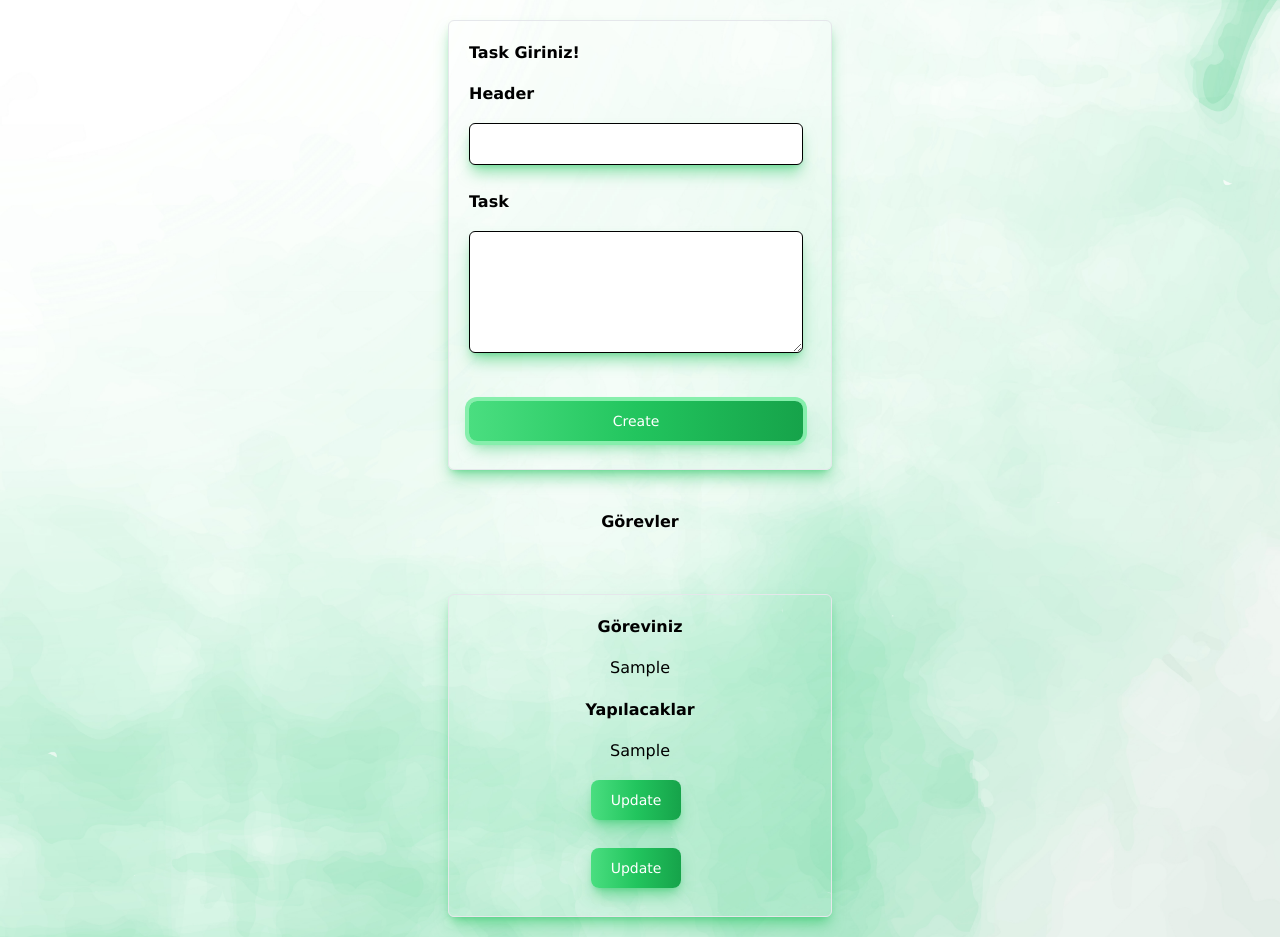
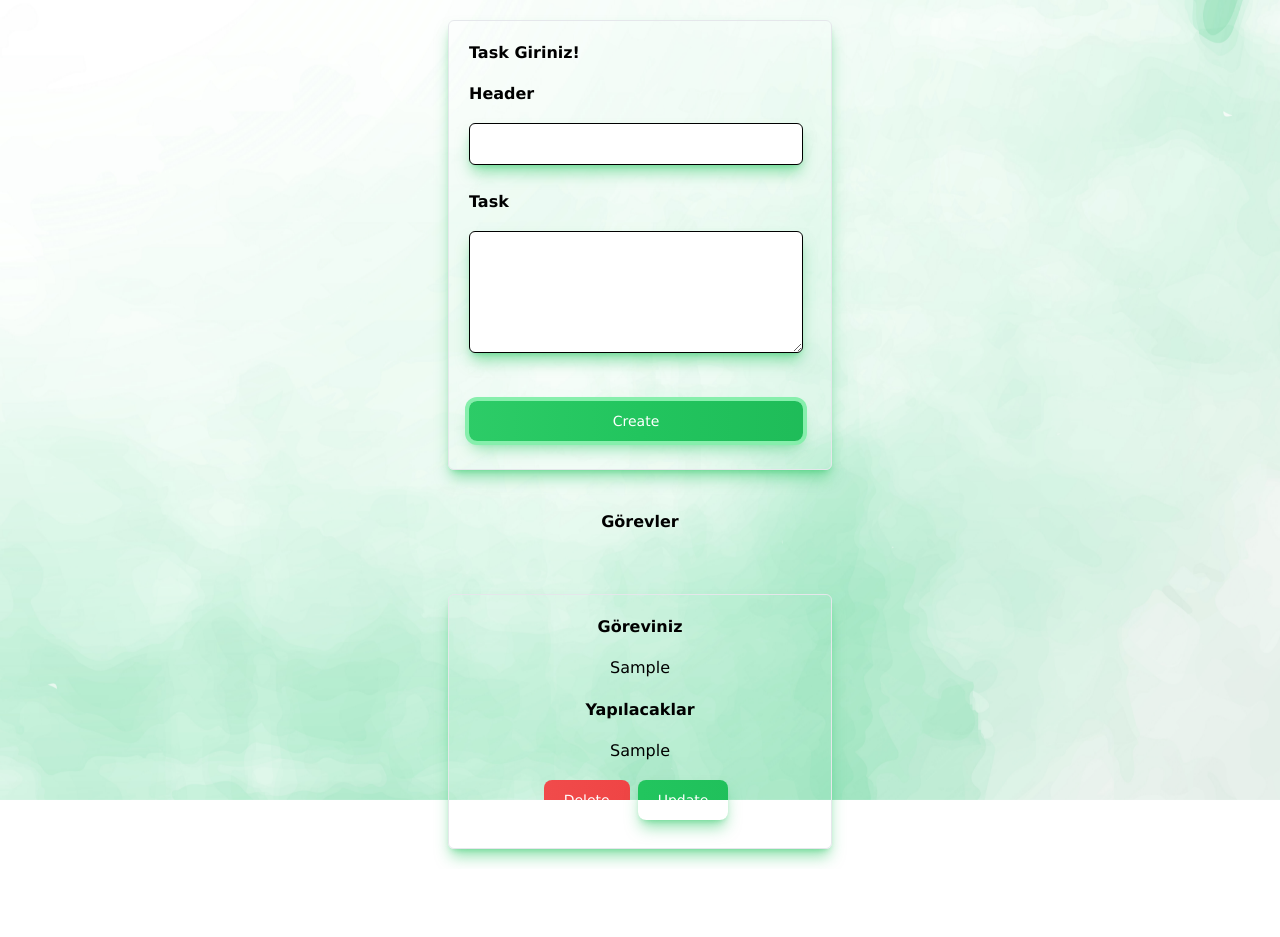
Before and after one commit to kaaniince/task-app, a React (Vite) app: page / in a window 1280 px wide. Both pictures are taken after typing "Sample", "Sample" into the empty fields and a click on the button "Create". After the commit the page ends 869 px from the top, so only its background shows below. Built offline with nearby package versions, Linux system fonts and the light colour scheme.

Commit message:
feat: add delete task

```diff
--- a/src/App.css
+++ b/src/App.css
@@ -7,6 +7,7 @@
 }
 * {
   font-family: Verdana, Geneva, Tahoma, sans-serif;
+  background-attachment: fixed;
 }
 
 .text-bold {
@@ -15,5 +16,6 @@
 .App {
   background-image: url(images/bg-light.jpg);
   background-size: cover;
+  background-repeat: no-repeat;
   background-position: center;
 }
--- a/src/App.jsx
+++ b/src/App.jsx
@@ -17,11 +17,19 @@ function App() {
     setTasks(createdTasks);
   };
 
+  const deleteTaskByID = (id) => {
+    const afterDeletingTasks = tasks.filter((task) => {
+      return task.id !== id;
+    });
+
+    setTasks(afterDeletingTasks);
+  };
+
   return (
     <div className="App flex flex-col justify-start  items-center min-h-screen  w-full">
       <TaskCreate onCreate={createTask} />
       <h1 className="mt-10 mb-10 text-bold">Görevler</h1>
-      <TaskList tasks={tasks} />
+      <TaskList tasks={tasks} onDelete={deleteTaskByID} />
     </div>
   );
 }
--- a/src/components/TaskList.jsx
+++ b/src/components/TaskList.jsx
@@ -1,10 +1,10 @@
 import TaskShow from "./TaskShow";
 
-function TaskList({ tasks }) {
+function TaskList({ tasks, onDelete }) {
   return (
     <div className="flex flex-wrap justify-center">
       {tasks.map((task, index) => {
-        return <TaskShow key={index} task={task} />;
+        return <TaskShow key={index} task={task} onDelete={onDelete} />;
       })}
     </div>
   );
--- a/src/components/TaskShow.jsx
+++ b/src/components/TaskShow.jsx
@@ -1,23 +1,28 @@
-function TaskShow({ task }) {
+function TaskShow({ task, onDelete }) {
+  const handleDeleteClick = () => {
+    onDelete(task.id);
+  };
   return (
     <div className="w-96 m-5 border p-5 rounded-md shadow-lg shadow-green-500/50 dark:shadow-lg dark:shadow-green-800/80 flex flex-col items-center">
       <h2 className="text-bold">Göreviniz</h2>
       <label className="task-label">{task.title}</label>
       <h2 className="text-bold">Yapılacaklar</h2>
       <label className="task-label">{task.taskDesc}</label>
-
-      <button
-        type="button"
-        className="text-white bg-gradient-to-r from-green-400 via-green-500 to-green-600 hover:bg-gradient-to-br focus:ring-4 focus:outline-none focus:ring-green-300 dark:focus:ring-green-800 shadow-lg shadow-green-500/50 dark:shadow-lg dark:shadow-green-800/80 font-medium rounded-lg text-sm px-5 py-2.5 text-center mr-2 mb-2"
-      >
-        Update
-      </button>
-      <button
-        type="button"
-        className="mt-5 text-white bg-gradient-to-r from-green-400 via-green-500 to-green-600 hover:bg-gradient-to-br focus:ring-4 focus:outline-none focus:ring-green-300 dark:focus:ring-green-800 shadow-lg shadow-green-500/50 dark:shadow-lg dark:shadow-green-800/80 font-medium rounded-lg text-sm px-5 py-2.5 text-center mr-2 mb-2"
-      >
-        Update
-      </button>
+      <div className="flex flex-row items-center">
+        <button
+          type="button"
+          className="text-white bg-gradient-to-r from-red-400 via-red-500 to-red-600 hover:bg-gradient-to-br focus:ring-4 focus:outline-none focus:ring-red-300 dark:focus:ring-red-800 font-medium rounded-lg text-sm px-5 py-2.5 text-center mr-2 mb-2"
+          onClick={handleDeleteClick}
+        >
+          Delete
+        </button>
+        <button
+          type="button"
+          className=" text-white bg-gradient-to-r from-green-400 via-green-500 to-green-600 hover:bg-gradient-to-br focus:ring-4 focus:outline-none focus:ring-green-300 dark:focus:ring-green-800 shadow-lg shadow-green-500/50 dark:shadow-lg dark:shadow-green-800/80 font-medium rounded-lg text-sm px-5 py-2.5 text-center mr-2 mb-2"
+        >
+          Update
+        </button>
+      </div>
     </div>
   );
 }
```
